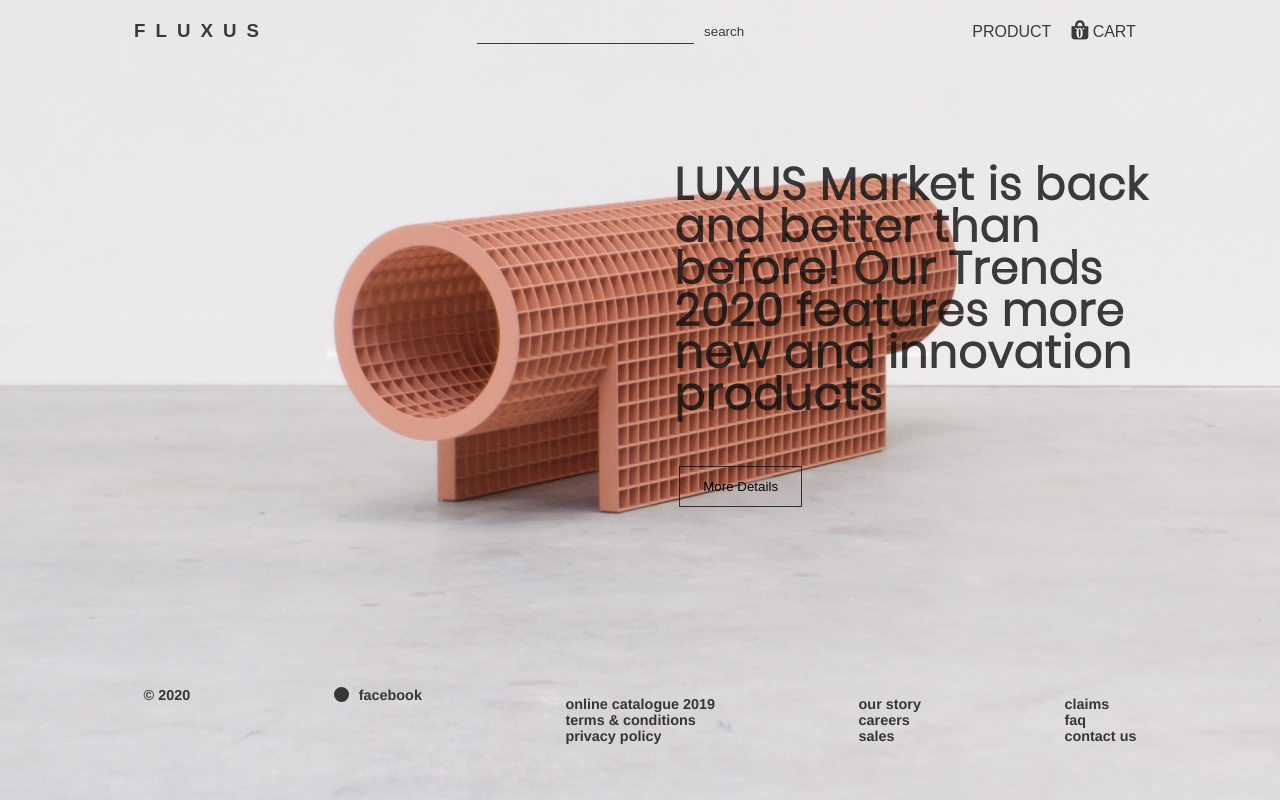
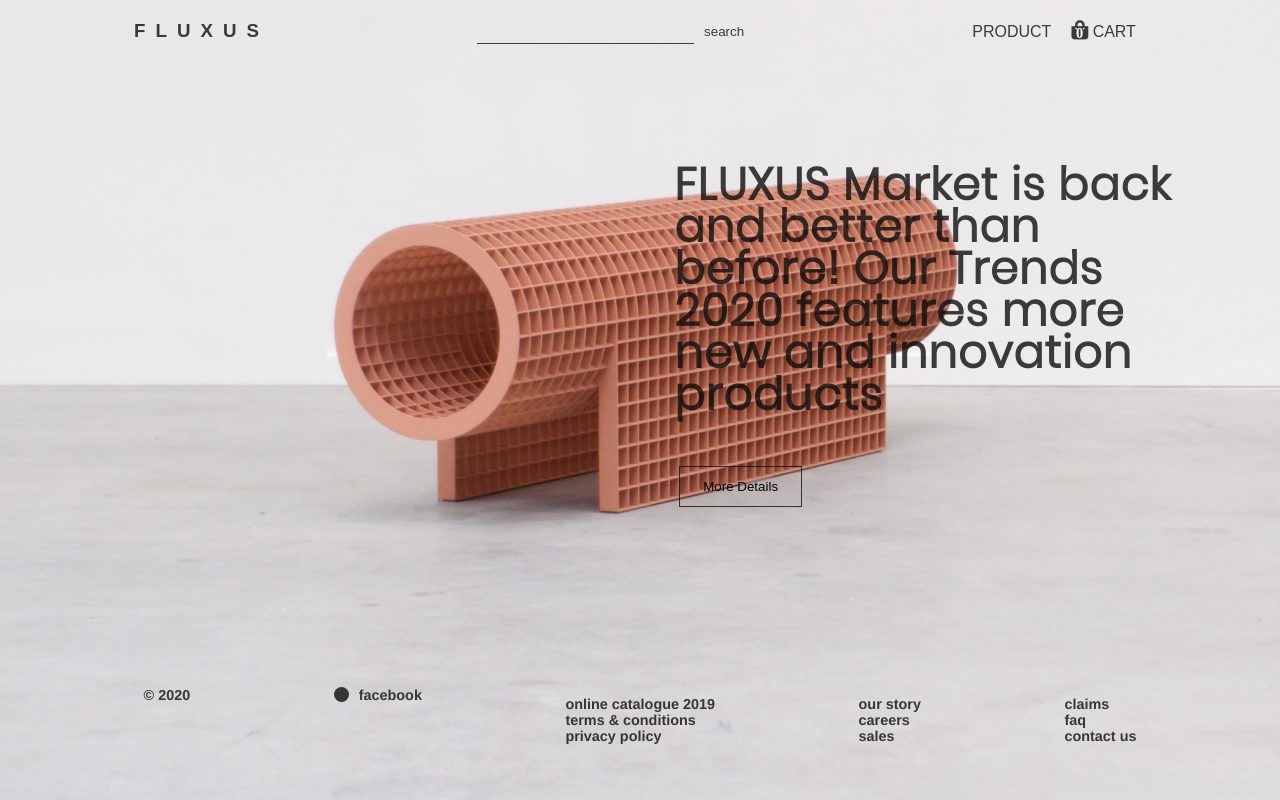
Before and after one commit to Mauricio-Sotela/group_project, a React (Create React App) app: page / in a window 1280 px wide. Built offline with nearby package versions, Linux system fonts and the light colour scheme.

Commit message:
carusel button fixed

```diff
--- a/src/components/Home.js
+++ b/src/components/Home.js
@@ -12,7 +12,7 @@ class Home extends Component {
             <div className="box1-banner"></div>
             <div className="box2-banner">
               <h1>
-                LUXUS Market is back and better than before! Our Trends 2020
+                FLUXUS Market is back and better than before! Our Trends 2020
                 features more new and innovation products
               </h1>
               <Link to="/soon">
```
Also changed, not shown: 12 other files (tests, documents, lock files or other folders).
